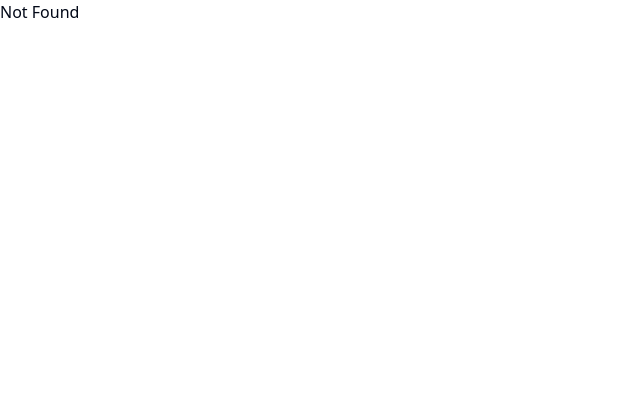
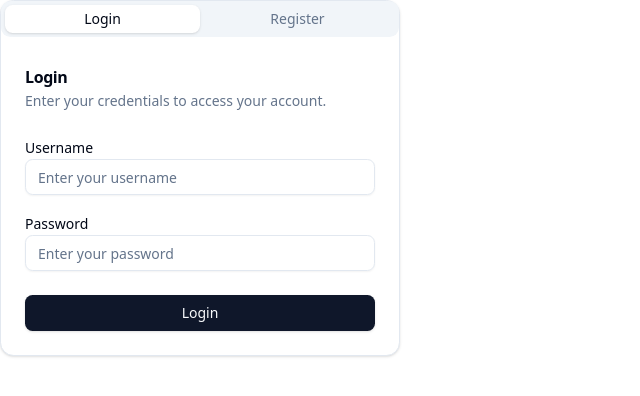
Before and after one commit to yanshuy/vesit, a React (Vite) app: page /login in a window 1280 px wide. Shown: the top 396 px of the page, without its empty margins (0-640 px from the left). Built offline with nearby package versions, Linux system fonts and the light colour scheme.

Commit message:
add authentication functionality with login and registration forms; implement Radix UI components

```diff
--- a/package.json
+++ b/package.json
@@ -10,6 +10,7 @@
     "preview": "vite preview"
   },
   "dependencies": {
+    "@radix-ui/react-label": "^2.1.2",
     "@radix-ui/react-slot": "^1.1.2",
     "@radix-ui/react-tabs": "^1.1.3",
     "@tailwindcss/vite": "^4.0.6",
--- a/src/App.tsx
+++ b/src/App.tsx
@@ -6,12 +6,18 @@ import ParkingSpotList from "./pages/parkingSpot/page";
 import ParkingSpotProfile from "./pages/parkingProfile/page";
 
 export const BASE_URL = "https://natural-ape-severely.ngrok-free.app";
+import AuthForm from "./pages/auth-form/auth-form";
+import { AuthProvider } from "./lib/auth";
 
 function App() {
     return (
         <BrowserRouter>
             <Routes>
-                <Route path="/" element={<MainLayout />}>
+
+        <Route path="login" element={<AuthProvider><AuthForm/></AuthProvider>} />
+
+
+        <Route path="/" element={<MainLayout />}>
                     <Route path="events/:id" element={<EventPage />} />
                     <Route path="calendar" element={<CalendarPage />} />
                     <Route path="parking-spots" element={<ParkingSpotList />} />
--- /dev/null
+++ b/src/components/ui/input.tsx
@@ -0,0 +1,19 @@
+import * as React from "react"
+
+import { cn } from "@/lib/utils"
+
+function Input({ className, type, ...props }: React.ComponentProps<"input">) {
+  return (
+    <input
+      type={type}
+      data-slot="input"
+      className={cn(
+        "border-input file:text-foreground placeholder:text-muted-foreground selection:bg-primary selection:text-primary-foreground aria-invalid:outline-destructive/60 aria-invalid:ring-destructive/20 dark:aria-invalid:outline-destructive dark:aria-invalid:ring-destructive/50 ring-ring/10 dark:ring-ring/20 dark:outline-ring/40 outline-ring/50 aria-invalid:outline-destructive/60 dark:aria-invalid:outline-destructive dark:aria-invalid:ring-destructive/40 aria-invalid:ring-destructive/20 aria-invalid:border-destructive/60 dark:aria-invalid:border-destructive flex h-9 w-full min-w-0 rounded-md border bg-transparent px-3 py-1 text-base shadow-xs transition-[color,box-shadow] file:inline-flex file:h-7 file:border-0 file:bg-transparent file:text-sm file:font-medium focus-visible:ring-4 focus-visible:outline-1 disabled:pointer-events-none disabled:cursor-not-allowed disabled:opacity-50 aria-invalid:focus-visible:ring-[3px] aria-invalid:focus-visible:outline-none md:text-sm dark:aria-invalid:focus-visible:ring-4",
+        className
+      )}
+      {...props}
+    />
+  )
+}
+
+export { Input }
--- /dev/null
+++ b/src/components/ui/label.tsx
@@ -0,0 +1,22 @@
+import * as React from "react"
+import * as LabelPrimitive from "@radix-ui/react-label"
+
+import { cn } from "@/lib/utils"
+
+function Label({
+  className,
+  ...props
+}: React.ComponentProps<typeof LabelPrimitive.Root>) {
+  return (
+    <LabelPrimitive.Root
+      data-slot="label"
+      className={cn(
+        "text-sm leading-none font-medium select-none group-data-[disabled=true]:pointer-events-none group-data-[disabled=true]:opacity-50 peer-disabled:cursor-not-allowed peer-disabled:opacity-50",
+        className
+      )}
+      {...props}
+    />
+  )
+}
+
+export { Label }
--- /dev/null
+++ b/src/lib/auth.tsx
@@ -0,0 +1,88 @@
+
+import type React from "react"
+
+import { useState, useEffect, createContext, useContext } from "react"
+
+interface AuthContextType {
+  user: any | null
+  login: (username: string, password: string) => Promise<void>
+  register: (
+    username: string,
+    password: string,
+    phone: string,
+    vehiclePlate: string,
+    vehicleModel: string,
+  ) => Promise<void>
+  logout: () => void
+}
+
+const AuthContext = createContext<AuthContextType | undefined>(undefined)
+
+export function AuthProvider({ children }: { children: React.ReactNode }) {
+  const [user, setUser] = useState<any | null>(null)
+
+  useEffect(() => {
+    // Check if there's a token in localStorage on initial load
+    const token = localStorage.getItem("token")
+    if (token) {
+      // You might want to validate the token here
+      setUser({ token })
+    }
+  }, [])
+
+  const login = async (username: string, password: string) => {
+    // Replace this with your actual API call
+    const response = await fetch("/api/login", {
+      method: "POST",
+      headers: { "Content-Type": "application/json" },
+      body: JSON.stringify({ username, password }),
+    })
+
+    if (!response.ok) {
+      throw new Error("Login failed")
+    }
+
+    const data = await response.json()
+    localStorage.setItem("token", data.token)
+    setUser({ token: data.token })
+  }
+
+  const register = async (
+    username: string,
+    password: string,
+    phone: string,
+    vehiclePlate: string,
+    vehicleModel: string,
+  ) => {
+    // Replace this with your actual API call
+    const response = await fetch(``, {
+      method: "POST",
+      headers: { "Content-Type": "application/json" },
+      body: JSON.stringify({ username, password, phone, vehiclePlate, vehicleModel }),
+    })
+
+    if (!response.ok) {
+      throw new Error("Registration failed")
+    }
+
+    const data = await response.json()
+    localStorage.setItem("token", data.token)
+    setUser({ token: data.token })
+  }
+
+  const logout = () => {
+    localStorage.removeItem("token")
+    setUser(null)
+
+  }
+
+  return <AuthContext.Provider value={{ user, login, register, logout }}>{children}</AuthContext.Provider>
+}
+
+export function useAuth() {
+  const context = useContext(AuthContext)
+  if (context === undefined) {
+    throw new Error("useAuth must be used within an AuthProvider")
+  }
+  return context
+}
--- /dev/null
+++ b/src/pages/auth-form/auth-form.tsx
@@ -0,0 +1,123 @@
+"use client"
+
+import type React from "react"
+
+import { useState } from "react"
+import { Button } from "@/components/ui/button"
+import { Input } from "@/components/ui/input"
+import { Label } from "@/components/ui/label"
+import { Card, CardContent, CardDescription, CardFooter, CardHeader, CardTitle } from "@/components/ui/card"
+import { Tabs, TabsContent, TabsList, TabsTrigger } from "@/components/ui/tabs"
+import { useAuth } from "@/lib/auth"
+import { useNavigate } from "react-router-dom"
+
+export default function AuthForm() {
+  const [activeTab, setActiveTab] = useState("login")
+  const [error, setError] = useState("")
+  const router = useNavigate()
+  const { login, register } = useAuth()
+
+  const handleLogin = async (event: React.FormEvent<HTMLFormElement>) => {
+    event.preventDefault()
+    setError("")
+    const formData = new FormData(event.currentTarget)
+    const username = formData.get("username") as string
+    const password = formData.get("password") as string
+
+    try {
+      await login(username, password)
+      router("/calendar") // Redirect to dashboard after successful login
+    } catch (err) {
+      setError("Invalid username or password")
+    }
+  }
+
+  const handleRegister = async (event: React.FormEvent<HTMLFormElement>) => {
+    event.preventDefault()
+    setError("")
+    const formData = new FormData(event.currentTarget)
+    const username = formData.get("reg-username") as string
+    const password = formData.get("reg-password") as string
+    const phone = formData.get("phone") as string
+    const vehiclePlate = formData.get("vehicle-plate") as string
+    const vehicleModel = formData.get("vehicle-model") as string
+
+    try {
+      await register(username, password, phone, vehiclePlate, vehicleModel)
+      router("/calendar") // Redirect to dashboard after successful registration
+    } catch (err) {
+      setError("Registration failed. Please try again.")
+    }
+  }
+
+  return (
+    <Card className="w-[350px] sm:w-[400px]">
+      <Tabs value={activeTab} onValueChange={setActiveTab}>
+        <TabsList className="grid w-full grid-cols-2">
+          <TabsTrigger value="login">Login</TabsTrigger>
+          <TabsTrigger value="register">Register</TabsTrigger>
+        </TabsList>
+        <TabsContent value="login">
+          <form onSubmit={handleLogin}>
+            <CardHeader>
+              <CardTitle>Login</CardTitle>
+              <CardDescription>Enter your credentials to access your account.</CardDescription>
+            </CardHeader>
+            <CardContent className="space-y-4">
+              <div className="space-y-2">
+                <Label htmlFor="username">Username</Label>
+                <Input id="username" name="username" placeholder="Enter your username" required />
+              </div>
+              <div className="space-y-2">
+                <Label htmlFor="password">Password</Label>
+                <Input id="password" name="password" type="password" placeholder="Enter your password" required />
+              </div>
+            </CardContent>
+            <CardFooter className="flex flex-col">
+              <Button type="submit" className="w-full">
+                Login
+              </Button>
+              {error && <p className="mt-2 text-sm text-red-600">{error}</p>}
+            </CardFooter>
+          </form>
+        </TabsContent>
+        <TabsContent value="register">
+          <form onSubmit={handleRegister}>
+            <CardHeader>
+              <CardTitle>Register</CardTitle>
+              <CardDescription>Create a new account to get started.</CardDescription>
+            </CardHeader>
+            <CardContent className="space-y-4">
+              <div className="space-y-2">
+                <Label htmlFor="reg-username">Username</Label>
+                <Input id="reg-username" name="reg-username" placeholder="Choose a username" required />
+              </div>
+              <div className="space-y-2">
+                <Label htmlFor="reg-password">Password</Label>
+                <Input id="reg-password" name="reg-password" type="password" placeholder="Choose a password" required />
+              </div>
+              <div className="space-y-2">
+                <Label htmlFor="phone">Phone Number</Label>
+                <Input id="phone" name="phone" type="tel" placeholder="Enter your phone number" required />
+              </div>
+              <div className="space-y-2">
+                <Label htmlFor="vehicle-plate">Vehicle Plate</Label>
+                <Input id="vehicle-plate" name="vehicle-plate" placeholder="Enter your vehicle plate" required />
+              </div>
+              <div className="space-y-2">
+                <Label htmlFor="vehicle-model">Vehicle Model</Label>
+                <Input id="vehicle-model" name="vehicle-model" placeholder="Enter your vehicle model" required />
+              </div>
+            </CardContent>
+            <CardFooter className="flex flex-col">
+              <Button type="submit" className="w-full">
+                Register
+              </Button>
+              {error && <p className="mt-2 text-sm text-red-600">{error}</p>}
+            </CardFooter>
+          </form>
+        </TabsContent>
+      </Tabs>
+    </Card>
+  )
+}
```
Also changed, not shown: 1 other file (tests, documents, lock files or other folders).
